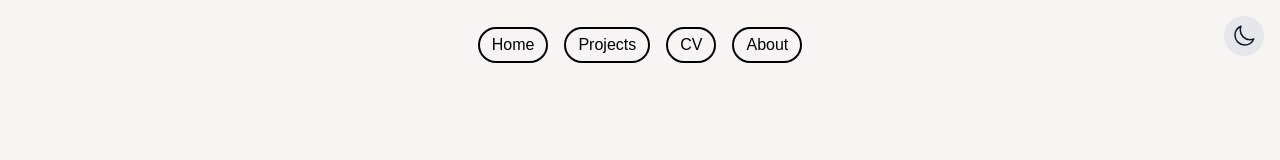
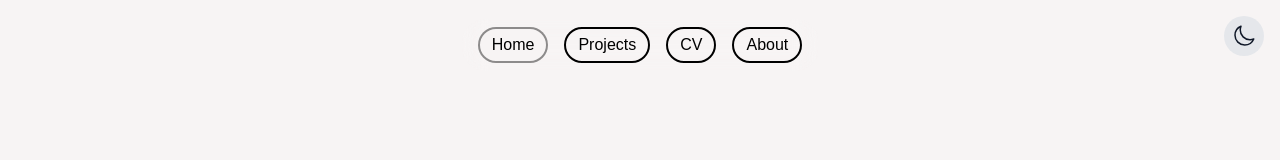
Before and after one commit to CrabbRex/my-cv-site, a Next.js app: page / in a window 1280 px wide. Shown: the top 160 px of the page. Built offline with nearby package versions, Linux system fonts and the light colour scheme.

Commit message:
Implement Dynamic NavBar.

```diff
--- a/src/app/components/navbar.tsx
+++ b/src/app/components/navbar.tsx
@@ -3,8 +3,10 @@
 import Link from 'next/link';
 import ThemeSwitcher from './ThemeSwitcher';
 import { useEffect, useState } from "react";
+import { usePathname } from 'next/navigation';
 
 export default function Navbar() {
+    const pathname = usePathname();
     const [scrolled, setScrolled] = useState(false);
 
     useEffect(() => {
@@ -13,16 +15,24 @@ export default function Navbar() {
         return () => window.removeEventListener('scroll', handleScroll);
     }, []);
 
+    const linkClasses = (href: string) => {
+        const isActive = pathname === href;
+        return `px-3 py-1 rounded-4xl transition border-2
+            ${isActive
+                ? 'border-[var(--color-nav-base)] bg-[var(--color-background)]'
+                : 'border-[var(--color-nav-highlight)] hover:border-transparent'}`;
+    };
+
     return (
         <header className="fixed top-0 left-0 w-full z-50 flex justify-center">
             <div
                 className={`rounded-3xl px-4 py-2 mt-4 transition-all duration-300 backdrop-blur-md`}
             >
                 <nav className="max-w-5xl mx-auto flex gap-4 justify-center">
-                    <Link href="/" className="px-3 py-1 rounded-4xl transition border-2 hover:border-transparent hover:bg-[var(--color-background)]">Home</Link>
-                    <Link href="/projects" className="px-3 py-1 rounded-4xl transition border-2 hover:border-transparent hover:bg-[var(--color-box-hover)">Projects</Link>
-                    <Link href="/cv" className="px-3 py-1 rounded-4xl transition border-2 hover:border-transparent hover:bg-[var(--color-box-hover)">CV</Link>
-                    <Link href="/about" className="px-3 py-1 rounded-4xl transition border-2 hover:border-transparent hover:bg-[var(--color-box-hover)">About</Link>
+                    <Link href="/" className={linkClasses('/')}>Home</Link>
+                    <Link href="/projects" className={linkClasses('/projects')}>Projects</Link>
+                    <Link href="/cv" className={linkClasses('/cv')}>CV</Link>
+                    <Link href="/about" className={linkClasses('/about')}>About</Link>
 
                 </nav>
             </div>
--- a/src/app/globals.css
+++ b/src/app/globals.css
@@ -10,6 +10,8 @@
   --color-background: #f7f4f4;
   --color-surface: rgba(210, 215, 220, 0.7);
   --color-foreground: #000000;
+  --color-nav-base: #0000006e;
+  --color-nav-highlight: #000000;
 
   --font-sans: system-ui, sans-serif;
   --font-mono: monospace;
```
